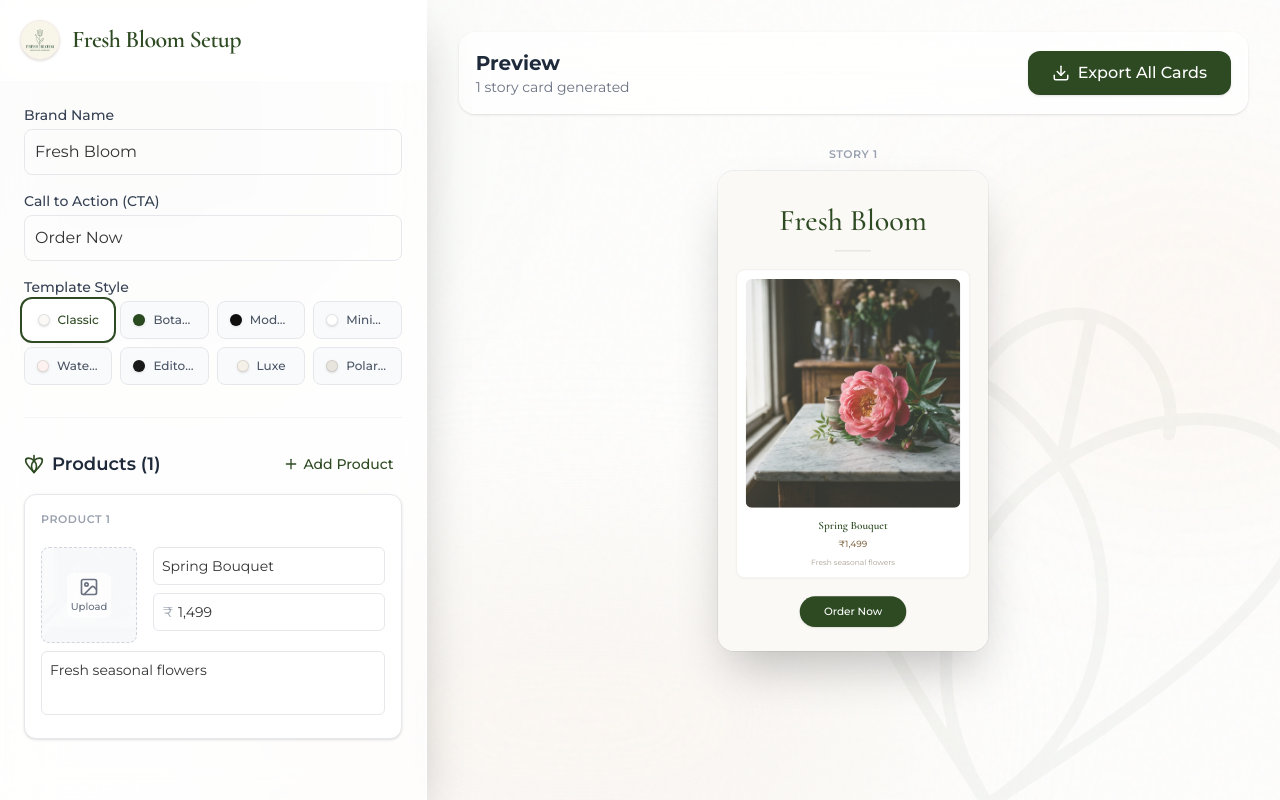
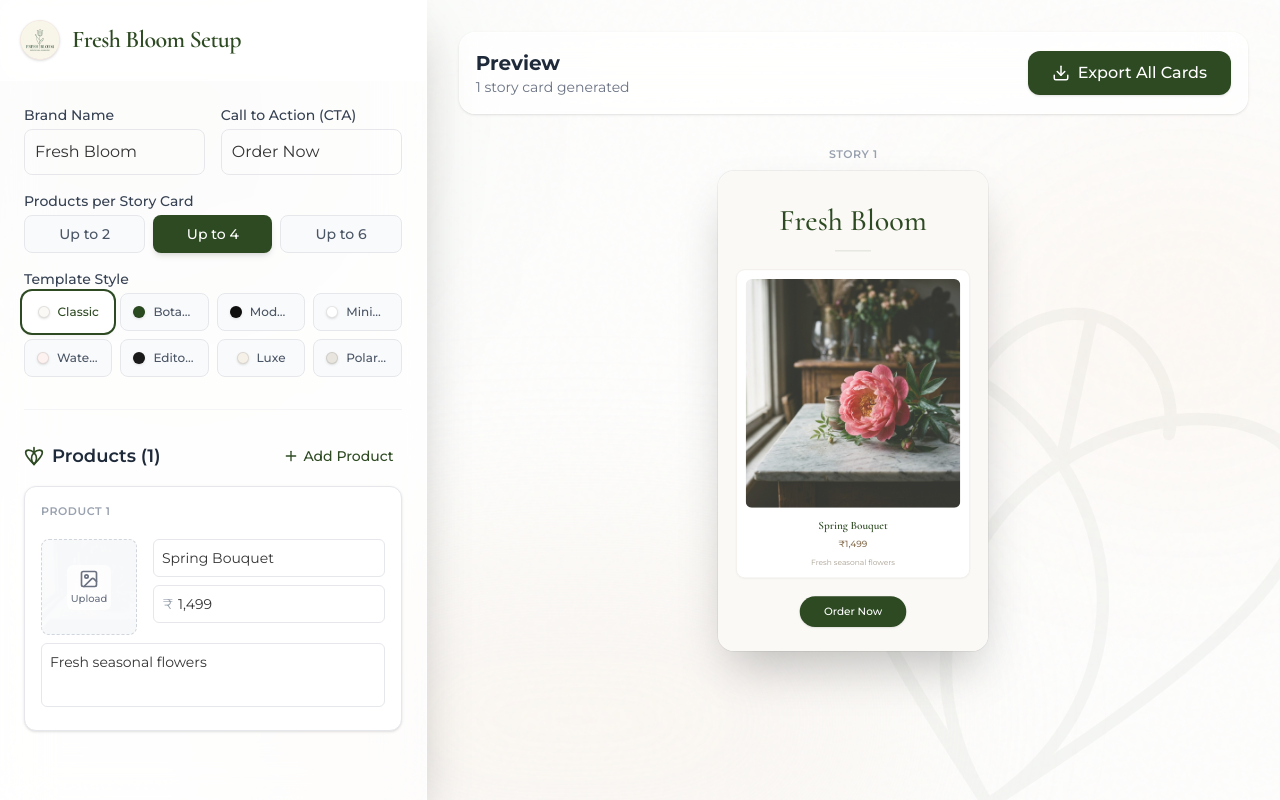
Before and after one commit to 9Logics/Custom-Floral-Story-Maker-for-Personal-Business, a React (Vite) app: page / in a window 1280 px wide. Built offline with nearby package versions, Linux system fonts and the light colour scheme; a web font is replaced by a local one.

Commit message:
Allow users to choose products per card up to 6

```diff
--- a/src/App.jsx
+++ b/src/App.jsx
@@ -25,6 +25,7 @@ function App() {
   const [ctaText, setCtaText] = useState(() => getStorage('fb_ctaText', 'Order Now'));
   const [template, setTemplate] = useState(() => getStorage('fb_template', 'classic'));
   const [brandLogo, setBrandLogo] = useState(() => getStorage('fb_brandLogo', '/logo.jpg'));
+  const [productsPerCard, setProductsPerCard] = useState(() => getStorage('fb_productsPerCard', 4));
 
   // Save to localStorage whenever state changes
   useEffect(() => {
@@ -33,7 +34,8 @@ function App() {
     localStorage.setItem('fb_ctaText', JSON.stringify(ctaText));
     localStorage.setItem('fb_template', JSON.stringify(template));
     localStorage.setItem('fb_brandLogo', JSON.stringify(brandLogo));
-  }, [products, brandName, ctaText, template, brandLogo]);
+    localStorage.setItem('fb_productsPerCard', JSON.stringify(productsPerCard));
+  }, [products, brandName, ctaText, template, brandLogo, productsPerCard]);
 
   const addProduct = () => {
     setProducts([...products, { id: uuidv4(), name: '', price: '', description: '', image: '' }]);
@@ -102,7 +104,7 @@ function App() {
     }
   };
 
-  // Chunk products into groups of max 4
+  // Chunk products into groups of max size
   const chunkProducts = (arr, size) => {
     const res = [];
     for (let i = 0; i < arr.length; i += size) {
@@ -111,7 +113,7 @@ function App() {
     return res;
   };
 
-  const productPages = chunkProducts(products, 4);
+  const productPages = chunkProducts(products, productsPerCard);
 
   return (
     <div className="min-h-screen flex flex-col md:flex-row relative z-0">
@@ -131,6 +133,8 @@ function App() {
         setTemplate={setTemplate}
         brandLogo={brandLogo}
         setBrandLogo={setBrandLogo}
+        productsPerCard={productsPerCard}
+        setProductsPerCard={setProductsPerCard}
       />
 
       {/* Right Side - Previews */}
--- a/src/components/CardForm.jsx
+++ b/src/components/CardForm.jsx
@@ -2,7 +2,7 @@ import React from 'react';
 import { Plus, Trash2, Image as ImageIcon, ArrowUp, ArrowDown, Upload } from 'lucide-react';
 import { motion, AnimatePresence } from 'framer-motion';
 
-function CardForm({ products, setProducts, updateProduct, removeProduct, addProduct, moveProduct, brandName, setBrandName, ctaText, setCtaText, template, setTemplate, brandLogo, setBrandLogo }) {
+function CardForm({ products, setProducts, updateProduct, removeProduct, addProduct, moveProduct, brandName, setBrandName, ctaText, setCtaText, template, setTemplate, brandLogo, setBrandLogo, productsPerCard, setProductsPerCard }) {
   const handleImageUpload = (id, e) => {
     const file = e.target.files[0];
     if (file) {
@@ -42,6 +42,7 @@ function CardForm({ products, setProducts, updateProduct, removeProduct, addProd
 
         {/* Settings */}
         <div className="space-y-4">
+          <div className="grid grid-cols-1 sm:grid-cols-2 gap-4">
             <div>
               <label className="block text-sm font-medium text-gray-700 mb-1">Brand Name</label>
               <input
@@ -59,6 +60,25 @@ function CardForm({ products, setProducts, updateProduct, removeProduct, addProd
                 onChange={(e) => setCtaText(e.target.value)}
                 className="w-full p-2.5 border border-gray-200 rounded-lg focus:outline-none focus:ring-2 focus:ring-brand-primary/50 focus:border-brand-primary transition-shadow"
               />
+            </div>
+          </div>
+          <div>
+            <label className="block text-sm font-medium text-gray-700 mb-1">Products per Story Card</label>
+            <div className="flex gap-2">
+              {[2, 4, 6].map((num) => (
+                <button
+                  key={num}
+                  onClick={() => setProductsPerCard(num)}
+                  className={`flex-1 py-2 px-3 text-sm font-medium rounded-lg interactive transition-all ${
+                    productsPerCard === num
+                      ? 'bg-brand-primary text-white shadow-md'
+                      : 'bg-gray-50 text-gray-600 hover:bg-gray-100 border border-gray-200'
+                  }`}
+                >
+                  Up to {num}
+                </button>
+              ))}
+            </div>
           </div>
           <div>
             <label className="block text-sm font-medium text-gray-700 mb-1">Template Style</label>
--- a/src/components/templates/BotanicalTemplate.jsx
+++ b/src/components/templates/BotanicalTemplate.jsx
@@ -32,7 +32,7 @@ export default function BotanicalTemplate({ products, brandName, ctaText }) {
       <div className={`flex-1 grid ${gridClass} gap-3 ${count >= 2 ? 'grid-rows-2' : ''} z-10`}>
         {products.map((product, i) => (
           <div key={product.id || i} className="flex flex-col h-full bg-white/[0.08] backdrop-blur-lg p-2.5 rounded-2xl border border-white/[0.12] shadow-lg">
-            <div className={`w-full ${count === 1 ? 'flex-1' : count === 2 ? 'h-[130px]' : 'h-[95px]'} bg-white/10 rounded-xl overflow-hidden flex items-center justify-center relative mb-2`}>
+            <div className={`w-full ${count === 1 ? 'flex-1' : count === 2 ? 'h-[130px]' : count <= 4 ? 'h-[95px]' : 'h-[50px]'} bg-white/10 rounded-xl overflow-hidden flex items-center justify-center relative mb-2`}>
               <img src={product.image || '/placeholder.jpg'} alt={product.name || 'Product'} className={`w-full h-full object-cover brightness-90 ${!product.image ? 'opacity-70' : ''}`} />
             </div>
             <div className="flex flex-col text-center px-1 pb-1">
--- a/src/components/templates/ClassicTemplate.jsx
+++ b/src/components/templates/ClassicTemplate.jsx
@@ -29,7 +29,7 @@ export default function ClassicTemplate({ products, brandName, ctaText }) {
       <div className={`flex-1 grid ${gridClass} gap-4 ${count >= 2 ? 'grid-rows-2' : ''}`}>
         {products.map((product, i) => (
           <div key={product.id || i} className="flex flex-col h-full bg-white p-3 shadow-[0_1px_3px_rgba(0,0,0,0.04)] rounded-xl border border-[#f0ede8]">
-            <div className={`w-full ${count === 1 ? 'flex-1' : count === 2 ? 'h-[140px]' : 'h-[100px]'} bg-gray-50 rounded-lg overflow-hidden flex items-center justify-center relative mb-3`}>
+            <div className={`w-full ${count === 1 ? 'flex-1' : count === 2 ? 'h-[140px]' : count <= 4 ? 'h-[100px]' : 'h-[60px]'} bg-gray-50 rounded-lg overflow-hidden flex items-center justify-center relative mb-3`}>
               <img src={product.image || '/placeholder.jpg'} alt={product.name || 'Product'} className={`w-full h-full object-cover ${!product.image ? 'opacity-80' : ''}`} />
             </div>
             <div className="flex flex-col text-center px-1">
--- a/src/components/templates/EditorialTemplate.jsx
+++ b/src/components/templates/EditorialTemplate.jsx
@@ -31,7 +31,7 @@ export default function EditorialTemplate({ products, brandName, ctaText }) {
 
       {/* Hero Product */}
       <div className="mb-3">
-        <div className={`w-full ${count === 1 ? 'h-[320px]' : count === 2 ? 'h-[240px]' : 'h-[200px]'} rounded-lg overflow-hidden bg-[#2a2a2a]`}>
+        <div className={`w-full ${count === 1 ? 'h-[320px]' : count === 2 ? 'h-[240px]' : count <= 4 ? 'h-[200px]' : 'h-[140px]'} rounded-lg overflow-hidden bg-[#2a2a2a]`}>
           <img src={hero.image || '/placeholder.jpg'} alt={hero.name || 'Product'} className={`w-full h-full object-cover ${!hero.image ? 'opacity-60' : ''}`} />
         </div>
         <div className="flex justify-between items-baseline mt-3">
--- a/src/components/templates/LuxeTemplate.jsx
+++ b/src/components/templates/LuxeTemplate.jsx
@@ -41,7 +41,7 @@ export default function LuxeTemplate({ products, brandName, ctaText }) {
       <div className={`flex-1 grid ${gridClass} gap-3 ${count >= 2 ? 'grid-rows-2' : ''} relative z-10`}>
         {products.map((product, i) => (
           <div key={product.id || i} className="flex flex-col h-full bg-white p-2.5 border border-[#e8dfd3] rounded-xl shadow-none">
-            <div className={`w-full ${count === 1 ? 'flex-1' : count === 2 ? 'h-[140px]' : 'h-[100px]'} rounded-lg overflow-hidden bg-gray-50 mb-3`}>
+            <div className={`w-full ${count === 1 ? 'flex-1' : count === 2 ? 'h-[140px]' : count <= 4 ? 'h-[100px]' : 'h-[60px]'} rounded-lg overflow-hidden bg-gray-50 mb-3`}>
               <img src={product.image || '/placeholder.jpg'} alt={product.name || 'Product'} className={`w-full h-full object-cover ${!product.image ? 'opacity-80' : ''}`} />
             </div>
             <div className="flex flex-col text-center px-1">
--- a/src/components/templates/MinimalTemplate.jsx
+++ b/src/components/templates/MinimalTemplate.jsx
@@ -11,7 +11,7 @@ export default function MinimalTemplate({ products, brandName, ctaText }) {
     );
   }
 
-  const imageHeight = count === 1 ? 'h-[220px]' : count === 2 ? 'h-[130px]' : 'h-[90px]';
+  const imageHeight = count === 1 ? 'h-[220px]' : count === 2 ? 'h-[130px]' : count <= 4 ? 'h-[90px]' : 'h-[50px]';
 
   // For 3-4 products, use a 2-column grid
   if (count > 2) {
--- a/src/components/templates/ModernTemplate.jsx
+++ b/src/components/templates/ModernTemplate.jsx
@@ -29,7 +29,7 @@ export default function ModernTemplate({ products, brandName, ctaText }) {
       <div className={`flex-1 grid ${gridClass} gap-3 ${count >= 2 ? 'grid-rows-2' : ''}`}>
         {products.map((product, i) => (
           <div key={product.id || i} className="flex flex-col h-full bg-white/[0.04] p-2 rounded-lg relative overflow-hidden border border-white/[0.06]">
-            <div className={`w-full ${count === 1 ? 'flex-1' : count === 2 ? 'h-[140px]' : 'h-[95px]'} bg-[#1a1a1a] rounded overflow-hidden flex items-center justify-center relative`}>
+            <div className={`w-full ${count === 1 ? 'flex-1' : count === 2 ? 'h-[140px]' : count <= 4 ? 'h-[95px]' : 'h-[60px]'} bg-[#1a1a1a] rounded overflow-hidden flex items-center justify-center relative`}>
               <img src={product.image || '/placeholder.jpg'} alt={product.name || 'Product'} className={`w-full h-full object-cover grayscale brightness-[0.85] contrast-[1.1] ${!product.image ? 'opacity-50' : ''}`} />
               {/* Gradient overlay */}
               <div className="absolute bottom-0 left-0 right-0 bg-gradient-to-t from-[#0f0f0f] via-[#0f0f0f]/85 to-transparent p-3 pt-8">
--- a/src/components/templates/PolaroidTemplate.jsx
+++ b/src/components/templates/PolaroidTemplate.jsx
@@ -42,7 +42,7 @@ export default function PolaroidTemplate({ products, brandName, ctaText }) {
             {/* Tape Accent */}
             <div className="absolute -top-1.5 left-1/2 -translate-x-1/2 w-10 h-3 bg-[#c9a87c]/25 -rotate-3 rounded-sm z-20"></div>
 
-            <div className={`w-full ${count === 1 ? 'flex-1' : count === 2 ? 'h-[140px]' : 'h-[100px]'} rounded-none overflow-hidden bg-gray-100`}>
+            <div className={`w-full ${count === 1 ? 'flex-1' : count === 2 ? 'h-[140px]' : count <= 4 ? 'h-[100px]' : 'h-[60px]'} rounded-none overflow-hidden bg-gray-100`}>
               <img src={product.image || '/placeholder.jpg'} alt={product.name || 'Product'} className={`w-full h-full object-cover ${!product.image ? 'opacity-80' : ''}`} />
             </div>
             <div className="flex flex-col text-center px-1 mt-2">
--- a/src/components/templates/WatercolorTemplate.jsx
+++ b/src/components/templates/WatercolorTemplate.jsx
@@ -56,7 +56,7 @@ export default function WatercolorTemplate({ products, brandName, ctaText }) {
       <div className={`flex-1 grid ${gridClass} gap-3 ${count >= 2 ? 'grid-rows-2' : ''} z-10`}>
         {products.map((product, i) => (
           <div key={product.id || i} className="flex flex-col h-full p-2.5 rounded-2xl border shadow-sm" style={{ backgroundColor: 'rgba(255, 255, 255, 0.60)', borderColor: 'rgba(200, 168, 155, 0.20)', backdropFilter: 'blur(4px)' }}>
-            <div className={`w-full ${count === 1 ? 'flex-1' : count === 2 ? 'h-[125px]' : 'h-[90px]'} rounded-xl overflow-hidden bg-[#f5ebe7]`}>
+            <div className={`w-full ${count === 1 ? 'flex-1' : count === 2 ? 'h-[125px]' : count <= 4 ? 'h-[90px]' : 'h-[50px]'} rounded-xl overflow-hidden bg-[#f5ebe7]`}>
               <img src={product.image || '/placeholder.jpg'} alt={product.name || 'Product'} className={`w-full h-full object-cover ${!product.image ? 'opacity-70' : ''}`} />
             </div>
             <div className="flex flex-col text-center px-1 pb-1 mt-2">
```
Lines whose indentation alone changed are shown as unchanged.
